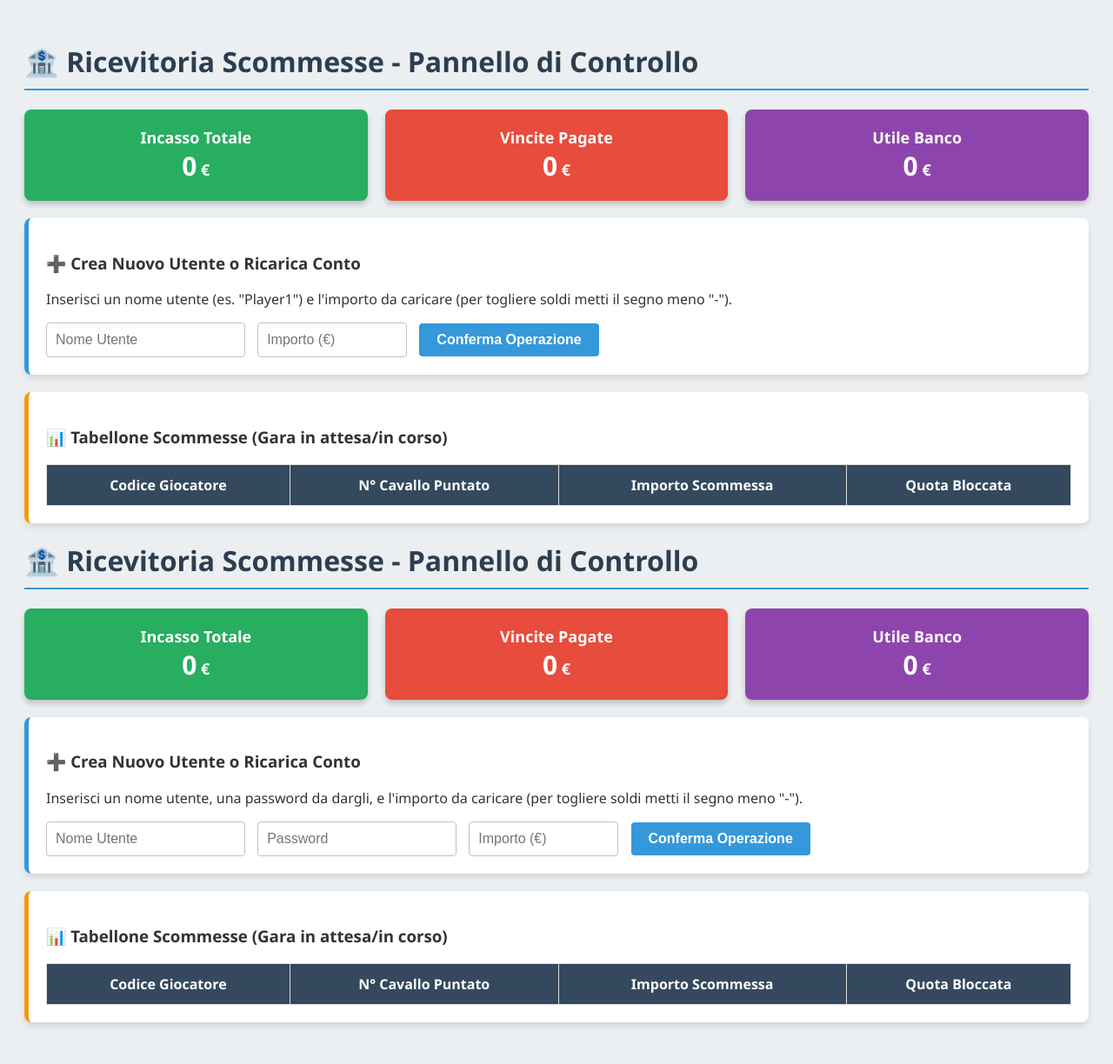
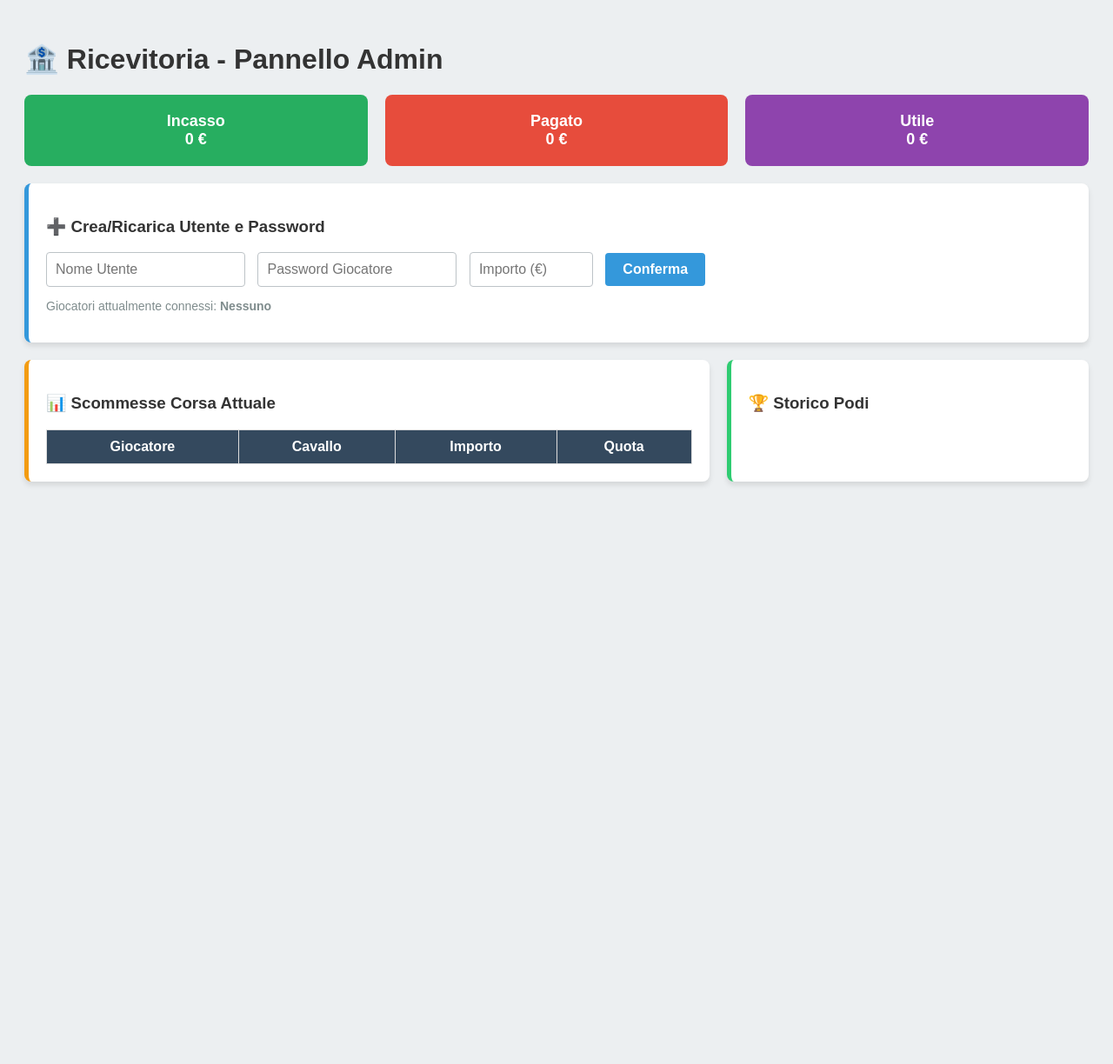
Before and after one commit to pietrolmb/bet-horses-app, a Flask app: page /admin in a window 1280 px wide. Shown: the whole page at 87% size. After the commit the page ends 558 px from the top, so only its background shows below. Run offline with Flask 3, Linux system fonts and the light colour scheme; lists and menus that the app fills with data are empty; some libraries are stand-ins or nearby versions.

Commit message:
admin.html

```diff
--- a/templates/admin.html
+++ b/templates/admin.html
@@ -1,217 +1,89 @@
 <!DOCTYPE html>
 <html>
 <head>
-    <title>Pannello Gestore - Corse Cavalli</title>
+    <title>Admin Banco</title>
     <script src="https://cdnjs.cloudflare.com/ajax/libs/socket.io/4.0.1/socket.io.js"></script>
     <style>
-        body { font-family: 'Segoe UI', sans-serif; background: #eceff1; padding: 20px; color: #333;}
-        h1 { color: #2c3e50; border-bottom: 2px solid #3498db; padding-bottom: 10px;}
+        body { font-family: sans-serif; background: #eceff1; padding: 20px; color: #333;}
         .card { background: white; padding: 20px; border-radius: 8px; box-shadow: 0 4px 6px rgba(0,0,0,0.1); margin-bottom: 20px; }
-
-        /* Box Statistiche */
         .stats { display: flex; gap: 20px; margin-bottom: 20px;}
-        .stat-box { flex: 1; padding: 20px; border-radius: 8px; text-align: center; color: white; font-size: 18px; font-weight: bold; box-shadow: 0 4px 6px rgba(0,0,0,0.2);}
-
-        /* Form e Pulsanti */
+        .stat-box { flex: 1; padding: 20px; border-radius: 8px; text-align: center; color: white; font-size: 18px; font-weight: bold;}
         input { padding: 10px; font-size: 16px; border: 1px solid #bdc3c7; border-radius: 4px; margin-right: 10px;}
         button { padding: 10px 20px; font-size: 16px; background: #3498db; color: white; border: none; border-radius: 4px; cursor: pointer; font-weight: bold;}
-        button:hover { background: #2980b9; }
-
-        /* Tabelle */
         table { width: 100%; border-collapse: collapse; margin-top: 15px; }
-        th, td { padding: 12px; border: 1px solid #ddd; text-align: center; }
+        th, td { padding: 10px; border: 1px solid #ddd; text-align: center; }
         th { background: #34495e; color: white; }
     </style>
 </head>
 <body>
-    <h1>🏦 Ricevitoria Scommesse - Pannello di Controllo</h1>
+    <h1>🏦 Ricevitoria - Pannello Admin</h1>
 
     <div class="stats">
-        <div class="stat-box" style="background: #27ae60;">
-            Incasso Totale<br><span id="inc" style="font-size: 30px;">0</span> €
-        </div>
-        <div class="stat-box" style="background: #e74c3c;">
-            Vincite Pagate<br><span id="pag" style="font-size: 30px;">0</span> €
-        </div>
-        <div class="stat-box" style="background: #8e44ad;">
-            Utile Banco<br><span id="util" style="font-size: 30px;">0</span> €
-        </div>
+        <div class="stat-box" style="background:#27ae60;">Incasso<br><span id="inc">0</span> €</div>
+        <div class="stat-box" style="background:#e74c3c;">Pagato<br><span id="pag">0</span> €</div>
+        <div class="stat-box" style="background:#8e44ad;">Utile<br><span id="util">0</span> €</div>
     </div>
 
     <div class="card" style="border-left: 5px solid #3498db;">
-        <h3>➕ Crea Nuovo Utente o Ricarica Conto</h3>
-        <p>Inserisci un nome utente (es. "Player1") e l'importo da caricare (per togliere soldi metti il segno meno "-").</p>
+        <h3>➕ Crea/Ricarica Utente e Password</h3>
         <input type="text" id="nuovo-user" placeholder="Nome Utente">
-        <input type="number" id="importo" placeholder="Importo (€)" style="width: 150px;">
-        <button onclick="gestioneSoldi()">Conferma Operazione</button>
+        <input type="text" id="nuova-pass" placeholder="Password Giocatore">
+        <input type="number" id="importo" placeholder="Importo (€)" style="width: 120px;">
+        <button onclick="gestioneSoldi()">Conferma</button>
+        <p style="color: #7f8c8d; font-size: 14px;">Giocatori attualmente connessi: <b id="online-users">Nessuno</b></p>
     </div>
 
-    <div class="card" style="border-left: 5px solid #f39c12;">
-        <h3>📊 Tabellone Scommesse (Gara in attesa/in corso)</h3>
-        <table id="tabella-scommesse">
-            <thead>
-                <tr>
-                    <th>Codice Giocatore</th>
-                    <th>N° Cavallo Puntato</th>
-                    <th>Importo Scommessa</th>
-                    <th>Quota Bloccata</th>
-                </tr>
-            </thead>
-            <tbody>
-                </tbody>
-        </table>
+    <div style="display: flex; gap: 20px;">
+        <div class="card" style="flex: 2; border-left: 5px solid #f39c12;">
+            <h3>📊 Scommesse Corsa Attuale</h3>
+            <table id="tabella-scommesse">
+                <thead><tr><th>Giocatore</th><th>Cavallo</th><th>Importo</th><th>Quota</th></tr></thead>
+                <tbody></tbody>
+            </table>
+        </div>
+
+        <div class="card" style="flex: 1; border-left: 5px solid #2ecc71;">
+            <h3>🏆 Storico Podi</h3>
+            <ul id="lista-podi" style="list-style-type: none; padding: 0;"></ul>
+        </div>
     </div>
 
     <script>
         const socket = io();
-
-        // Chiede l'aggiornamento appena si apre la pagina admin
-        socket.emit('request_update');
-
-        function gestioneSoldi() {
-            const user = document.getElementById('nuovo-user').value.trim();
-            const amt = document.getElementById('importo').value;
-
-            if(user !== "" && amt !== "") {
-                socket.emit('admin_update_wallet', {user: user, amount: parseInt(amt)});
-                document.getElementById('importo').value = ""; // Pulisce il campo
-                alert("Operazione eseguita con successo su " + user);
-            } else {
-                alert("Inserisci Nome Utente e Importo!");
-            }
-        }
-
-        socket.on('update_data', (serverData) => {
-            // Aggiorna le statistiche in alto
-            document.getElementById('inc').innerText = serverData.admin_stats.totale_incassato;
-            document.getElementById('pag').innerText = serverData.admin_stats.totale_pagato;
-            document.getElementById('util').innerText = serverData.admin_stats.bilancio;
-
-            // Aggiorna la tabella delle scommesse
-            const tbody = document.querySelector('#tabella-scommesse tbody');
-            tbody.innerHTML = "";
-
-            if(serverData.current_race.bets.length === 0) {
-                tbody.innerHTML = '<tr><td colspan="4">Nessuna scommessa per questa corsa.</td></tr>';
-            } else {
-                serverData.current_race.bets.forEach(b => {
-                    tbody.innerHTML += `
-                        <tr>
-                            <td><b>${b.user}</b></td>
-                            <td>Cavallo N° ${b.horse_id}</td>
-                            <td style="color: green; font-weight: bold;">${b.amount} €</td>
-                            <td>${b.quota}</td>
-                        </tr>
-                    `;
-                });
-            }
-        });
-    </script>
-</body>
-</html>
-<!DOCTYPE html>
-<html>
-<head>
-    <title>Pannello Gestore - Corse Cavalli</title>
-    <script src="https://cdnjs.cloudflare.com/ajax/libs/socket.io/4.0.1/socket.io.js"></script>
-    <style>
-        body { font-family: 'Segoe UI', sans-serif; background: #eceff1; padding: 20px; color: #333;}
-        h1 { color: #2c3e50; border-bottom: 2px solid #3498db; padding-bottom: 10px;}
-        .card { background: white; padding: 20px; border-radius: 8px; box-shadow: 0 4px 6px rgba(0,0,0,0.1); margin-bottom: 20px; }
-
-        /* Box Statistiche */
-        .stats { display: flex; gap: 20px; margin-bottom: 20px;}
-        .stat-box { flex: 1; padding: 20px; border-radius: 8px; text-align: center; color: white; font-size: 18px; font-weight: bold; box-shadow: 0 4px 6px rgba(0,0,0,0.2);}
-
-        /* Form e Pulsanti */
-        input { padding: 10px; font-size: 16px; border: 1px solid #bdc3c7; border-radius: 4px; margin-right: 10px;}
-        button { padding: 10px 20px; font-size: 16px; background: #3498db; color: white; border: none; border-radius: 4px; cursor: pointer; font-weight: bold;}
-        button:hover { background: #2980b9; }
-
-        /* Tabelle */
-        table { width: 100%; border-collapse: collapse; margin-top: 15px; }
-        th, td { padding: 12px; border: 1px solid #ddd; text-align: center; }
-        th { background: #34495e; color: white; }
-    </style>
-</head>
-<body>
-    <h1>🏦 Ricevitoria Scommesse - Pannello di Controllo</h1>
-
-    <div class="stats">
-        <div class="stat-box" style="background: #27ae60;">
-            Incasso Totale<br><span id="inc" style="font-size: 30px;">0</span> €
-        </div>
-        <div class="stat-box" style="background: #e74c3c;">
-            Vincite Pagate<br><span id="pag" style="font-size: 30px;">0</span> €
-        </div>
-        <div class="stat-box" style="background: #8e44ad;">
-            Utile Banco<br><span id="util" style="font-size: 30px;">0</span> €
-        </div>
-    </div>
-
-    <div class="card" style="border-left: 5px solid #3498db;">
-        <h3>➕ Crea Nuovo Utente o Ricarica Conto</h3>
-        <p>Inserisci un nome utente, una password da dargli, e l'importo da caricare (per togliere soldi metti il segno meno "-").</p>
-        <input type="text" id="nuovo-user" placeholder="Nome Utente">
-        <input type="text" id="nuova-pass" placeholder="Password">
-        <input type="number" id="importo" placeholder="Importo (€)" style="width: 150px;">
-        <button onclick="gestioneSoldi()">Conferma Operazione</button>
-    </div>
-
-    <div class="card" style="border-left: 5px solid #f39c12;">
-        <h3>📊 Tabellone Scommesse (Gara in attesa/in corso)</h3>
-        <table id="tabella-scommesse">
-            <thead>
-                <tr>
-                    <th>Codice Giocatore</th>
-                    <th>N° Cavallo Puntato</th>
-                    <th>Importo Scommessa</th>
-                    <th>Quota Bloccata</th>
-                </tr>
-            </thead>
-            <tbody>
-                </tbody>
-        </table>
-    </div>
-
-    <script>
-        const socket = io();
-
-        // Chiede l'aggiornamento appena si apre la pagina admin
         socket.emit('request_update');
 
         function gestioneSoldi() {
             const user = document.getElementById('nuovo-user').value.trim();
             const pass = document.getElementById('nuova-pass').value.trim();
             const amt = document.getElementById('importo').value;
-
             if(user !== "" && amt !== "") {
                 socket.emit('admin_update_wallet', {user: user, password: pass, amount: parseInt(amt)});
-                document.getElementById('importo').value = ""; // Pulisce il campo
-                document.getElementById('nuova-pass').value = ""; // Pulisce la password
-                alert("Operazione eseguita con successo su " + user);
-            } else {
-                alert("Inserisci Nome Utente, e Importo!");
+                document.getElementById('importo').value = "";
+                alert("Operazione completata su " + user);
             }
         }
 
-        socket.on('update_data', (serverData) => {
-            // Aggiorna le statistiche in alto
-            document.getElementById('inc').innerText = serverData.admin_stats.totale_incassato;
-            document.getElementById('pag').innerText = serverData.admin_stats.totale_pagato;
-            document.getElementById('util').innerText = serverData.admin_stats.bilancio;
+        socket.on('update_data', (s) => {
+            document.getElementById('inc').innerText = s.admin_stats.totale_incassato;
+            document.getElementById('pag').innerText = s.admin_stats.totale_pagato;
+            document.getElementById('util').innerText = s.admin_stats.bilancio;
 
-            // Aggiorna la tabella delle scommesse
+            document.getElementById('online-users').innerText = s.online_users.length > 0 ? s.online_users.join(", ") : "Nessuno";
+
             const tbody = document.querySelector('#tabella-scommesse tbody');
-            tbody.innerHTML = "";
+            tbody.innerHTML = s.current_race.bets.length === 0 ? '<tr><td colspan="4">Nessuna scommessa.</td></tr>' : "";
+            s.current_race.bets.forEach(b => {
+                tbody.innerHTML += `<tr><td><b>${b.user}</b></td><td>N° ${b.horse_id}</td><td style="color:green;">${b.amount} €</td><td>${b.quota}</td></tr>`;
+            });
 
-            if(serverData.current_race.bets.length === 0) {
-                tbody.innerHTML = '<tr><td colspan="4">Nessuna scommessa per questa corsa.</td></tr>';
-            } else {
-                serverData.current_race.bets.forEach(b => {
-                    tbody.innerHTML += `
-                        <tr>
-                            <td><b>${b.user}</b></td>
-                            <td>Cavallo N° ${b.horse_id}</td>
-                            <td style="color: green; font-weight: bold;">${b.amount} €</td>
-                            <td>${b.quota}</td>
+            const ul = document.getElementById('lista-podi');
+            ul.innerHTML = s.history.length === 0 ? "Nessuna gara terminata." : "";
+            s.history.forEach(h => {
+                ul.innerHTML += `<li style="margin-bottom:10px; border-bottom:1px solid #ccc; padding-bottom:5px;">
+                    <b>Gara ${h.gara_num}</b><br>🥇 ${h.primo}<br>🥈 ${h.secondo}<br>🥉 ${h.terzo}<br>
+                    <small style="color:red;">Ultimo: ${h.ultimo}</small></li>`;
+            });
+        });
+    </script>
+</body>
+</html>
```
